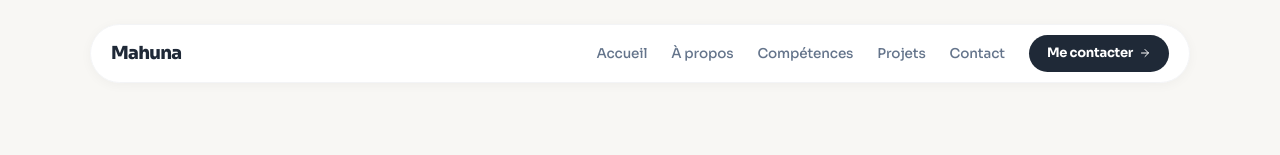
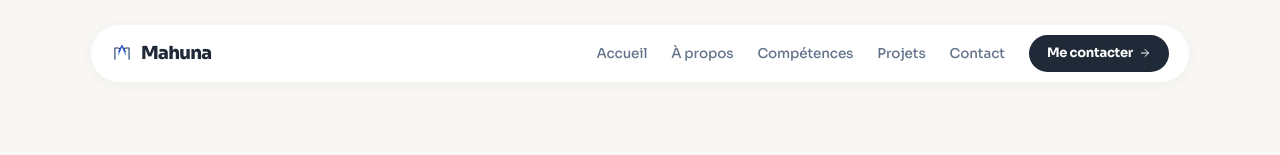
Before and after one commit to mahunaromaric/Mon-Portofolio, a React (Vite) app: page / in a window 1280 px wide. Shown: the top 155 px of the page. Built offline with nearby package versions, Linux system fonts and the light colour scheme; the HTML template or start-up script is replaced by a standard one.

Commit message:
feat: logo M+A dans navbar, footer + favicon

```diff
--- a/src/components/Footer.tsx
+++ b/src/components/Footer.tsx
@@ -6,7 +6,13 @@ export function Footer() {
       <div style={{ maxWidth: 1280, margin: '0 auto', padding: '4rem 2rem 2rem' }}>
         <div className="footer-grid" style={{ display: 'grid', gridTemplateColumns: '2fr 1fr 1fr 1.5fr', gap: '3rem', marginBottom: '3rem' }}>
           <div>
-            <span style={{ fontFamily: 'var(--font-display)', fontSize: 20, fontWeight: 800, color: '#fff', letterSpacing: '-0.04em' }}>Mahuna</span>
+            <div style={{ display: 'flex', alignItems: 'center', gap: 10 }}>
+              <svg width="28" height="28" viewBox="0 0 140 140" fill="none" xmlns="http://www.w3.org/2000/svg">
+                <path d="M25 110V38L45 38C52 38 57 43 57 50C57 55 53 59 49 61L70 24L91 61C87 59 83 55 83 50C83 43 88 38 95 38L115 38V110" stroke="#fff" stroke-width="7" stroke-linecap="round" stroke-linejoin="round"/>
+                <path d="M70 24L48 78M70 24L92 78" stroke="#2563eb" stroke-width="6" stroke-linecap="round" stroke-linejoin="round"/>
+              </svg>
+              <span style={{ fontFamily: 'var(--font-display)', fontSize: 20, fontWeight: 800, color: '#fff', letterSpacing: '-0.04em' }}>Mahuna</span>
+            </div>
             <p style={{ fontFamily: 'var(--font-sub)', fontSize: 14, lineHeight: 1.7, marginTop: '0.75rem', color: '#64748B' }}>
               Développeur Full Stack basé à Cotonou. Je conçois et développe des solutions numériques utiles, de l'idée à la mise en production.
             </p>
--- a/src/components/NavBar.tsx
+++ b/src/components/NavBar.tsx
@@ -38,7 +38,11 @@ export function NavBar() {
           : '0 2px 12px rgba(0,0,0,0.04)',
         transition: 'all 0.3s',
       }}>
-        <a href="#hero" style={{ textDecoration: 'none' }}>
+        <a href="#hero" style={{ textDecoration: 'none', display: 'flex', alignItems: 'center', gap: 8 }}>
+          <svg width="22" height="22" viewBox="0 0 140 140" fill="none" xmlns="http://www.w3.org/2000/svg">
+            <path d="M25 110V38L45 38C52 38 57 43 57 50C57 55 53 59 49 61L70 24L91 61C87 59 83 55 83 50C83 43 88 38 95 38L115 38V110" stroke="#1a3a6b" stroke-width="7" stroke-linecap="round" stroke-linejoin="round"/>
+            <path d="M70 24L48 78M70 24L92 78" stroke="#2563eb" stroke-width="6" stroke-linecap="round" stroke-linejoin="round"/>
+          </svg>
           <span style={{ fontFamily: 'var(--font-display)', fontWeight: 800, fontSize: 18, color: C.ink, letterSpacing: '-0.04em' }}>
             Mahuna
           </span>
```
Also changed, not shown: public/favicon.svg.
